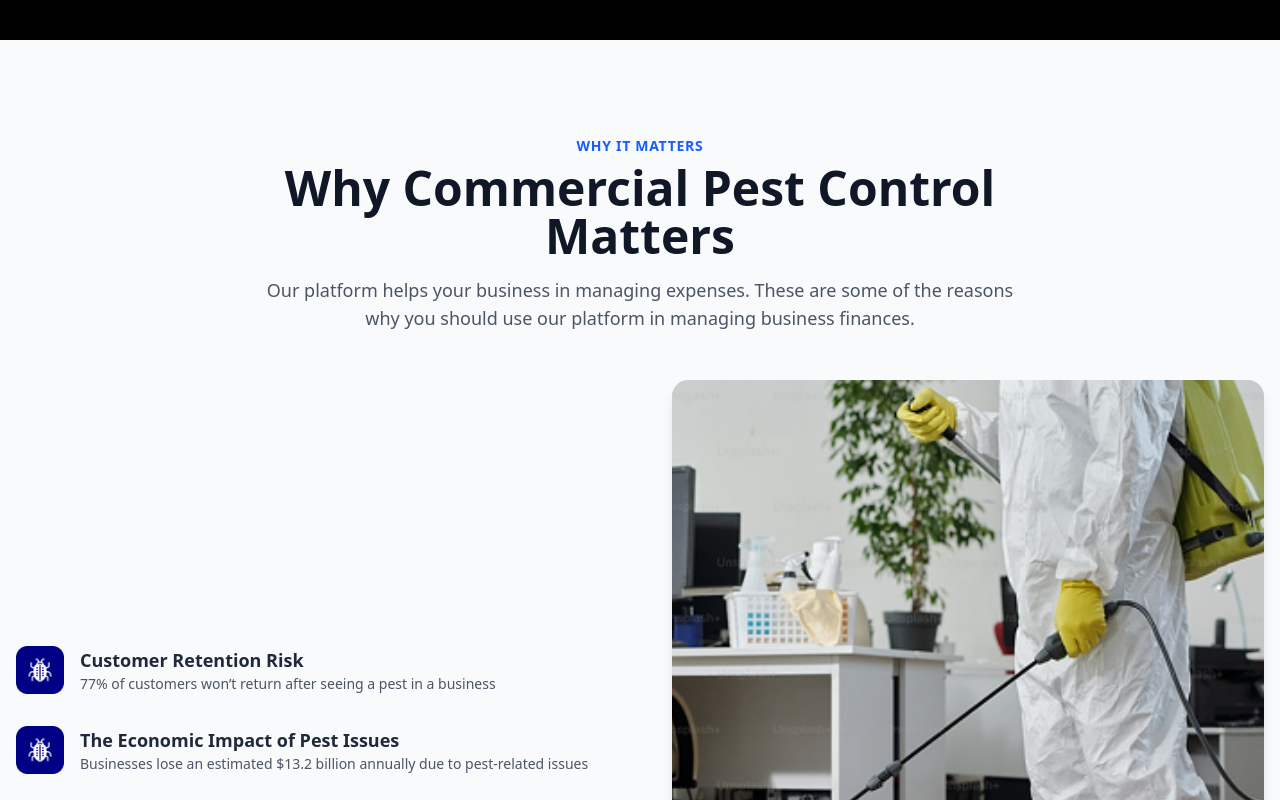
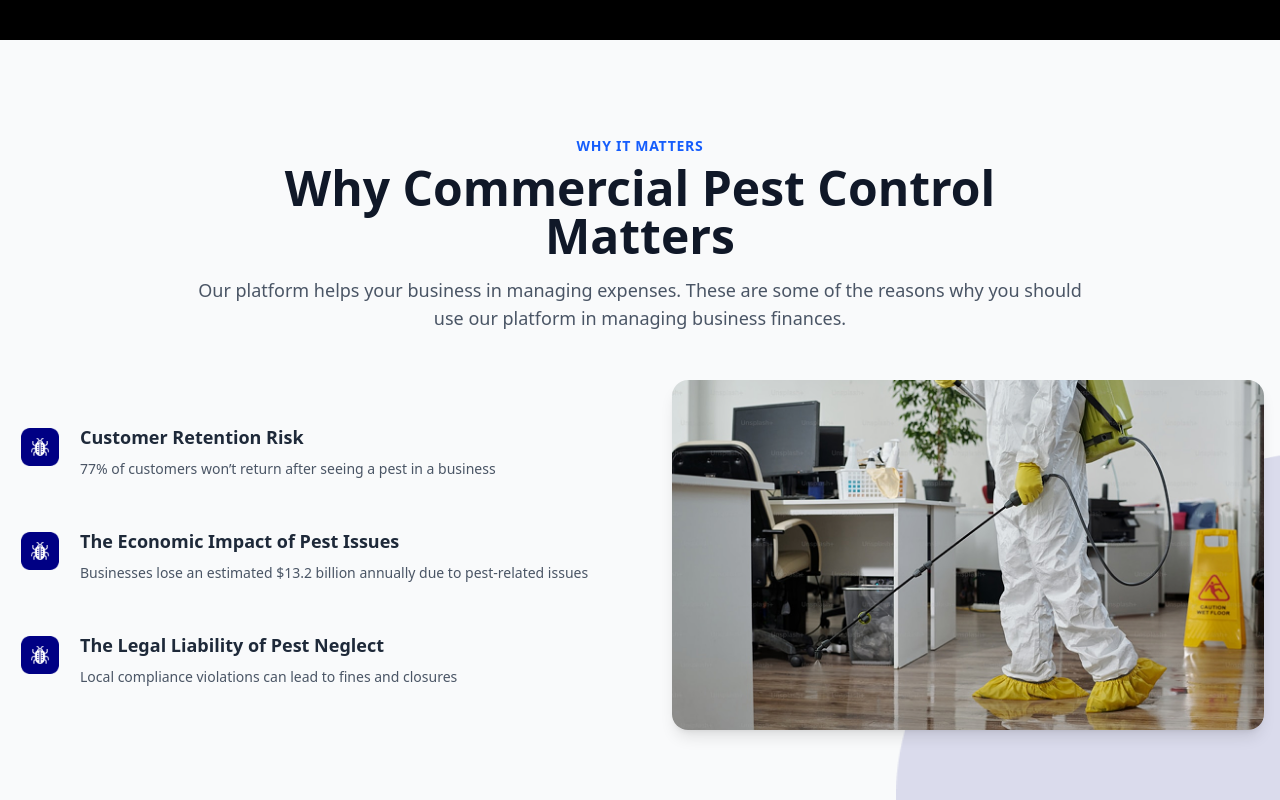
Before and after one commit to Eric-Eddie-Kabutey/a-star-plus, a Next.js app: page /commercial in a window 1280 px wide. Shown: the part 880-1680 px from the top of the page. Built offline with nearby package versions, Linux system fonts and the light colour scheme.

Commit message:
update component

```diff
--- a/components/commercial/home/business-protection.tsx
+++ b/components/commercial/home/business-protection.tsx
@@ -1,12 +1,12 @@
-'use client';
+'use client'
 
-import React from 'react';
-import { motion, Variants } from 'framer-motion';
-import Image from 'next/image';
-import { Button } from '@/components/ui/button';
-import Link from 'next/link';
-import { CheckCircle2 } from 'lucide-react';
-import type { BusinessProtectionData } from '@/types/com/service';
+import React from 'react'
+import { motion, Variants } from '@/components/module/framer-motion'
+import Image from 'next/image'
+import { Button } from '@/components/ui/button'
+import Link from 'next/link'
+import { CheckCircle } from 'lucide-react'
+import type { BusinessProtectionData } from '@/types/com/service'
 
 export function BusinessProtection({
 	tagline,
@@ -17,85 +17,99 @@ export function BusinessProtection({
 	imageUrl,
 	imageAlt,
 }: BusinessProtectionData) {
-
 	const containerVariants: Variants = {
 		hidden: { opacity: 0 },
 		visible: {
 			opacity: 1,
-      transition: { staggerChildren: 0.2 },
+			transition: { staggerChildren: 0.1, delayChildren: 0.2 },
 		},
-  };
-
+	}
 	const itemVariants: Variants = {
-    hidden: { y: 20, opacity: 0 },
+		hidden: { y: 40, opacity: 0 },
 		visible: {
 			y: 0,
 			opacity: 1,
-      transition: { duration: 0.6, ease: 'easeOut' },
+			transition: { type: 'spring', stiffness: 100, damping: 20 },
 		},
-  };
-
+	}
 	const imageVariants: Variants = {
-    hidden: { scale: 0.95, opacity: 0 },
+		hidden: { scale: 0.9, opacity: 0 },
     visible: {
       scale: 1,
       opacity: 1,
-      transition: { duration: 0.8, ease: [0.6, -0.05, 0.01, 0.99] },
+      transition: { duration: 0.8, ease: 'easeOut' },
     },
-  };
+	}
 
 	return (
-    <section className="py-16 md:py-24" style={{ backgroundColor: '#f0f2f5' }}>
-      <div className="container mx-auto px-4">
-        <div className="grid grid-cols-1 lg:grid-cols-2 gap-12 lg:gap-16 items-center">
+		<section className='py-16 md:py-24' style={{ backgroundColor: '#f3f4ff' }}>
+			<div className='container mx-auto px-4'>
+				<motion.div
+					variants={containerVariants}
+					initial='hidden'
+					whileInView='visible'
+					viewport={{ once: true, amount: 0.2 }}>
+					<motion.p
+						variants={itemVariants}
+						className='font-bold uppercase tracking-wider text-sm mb-4'
+						style={{ color: '#5252ff' }}>
+						{tagline}
+					</motion.p>
+					<motion.h2
+						variants={itemVariants}
+						className='text-3xl md:text-4xl lg:text-5xl font-extrabold text-gray-900 leading-tight'>
+						{title}
+					</motion.h2>
+				</motion.div>
 
+				{/* THE FIX: Use 'items-start' to align columns to the top. This makes the image feel taller. */}
+				<div className='grid grid-cols-1 lg:grid-cols-2 gap-12 lg:gap-16 items-start mt-20'>
 					{/* Left Side: Text Content */}
 					<motion.div
 						variants={containerVariants}
-            initial="hidden"
-            whileInView="visible"
-            viewport={{ once: true, amount: 0.2 }}
-          >
-            <motion.p variants={itemVariants} className="text-blue-600 font-bold uppercase tracking-wider text-sm mb-2">
-              {tagline}
-            </motion.p>
-            <motion.h2 variants={itemVariants} className="text-3xl md:text-4xl lg:text-5xl font-bold text-gray-900 leading-tight">
-              {title}
-            </motion.h2>
-            <motion.div variants={itemVariants} className="mt-8">
-              <Button asChild size="lg" className="bg-blue-600 hover:bg-blue-700 text-base md:text-lg py-6 px-8 rounded-full">
+						initial='hidden'
+						whileInView='visible'
+						viewport={{ once: true, amount: 0.2 }}>
+						<motion.div variants={itemVariants} className=''>
+							<Button
+								asChild
+								size='lg'
+								className='bg-indigo-700 hover:bg-indigo-800 text-base py-6 px-8 rounded-full'>
 								<Link href={cta.href}>{cta.text}</Link>
 							</Button>
 						</motion.div>
 
-            <motion.div variants={itemVariants} className="mt-12">
-              <h3 className="text-xl font-bold text-gray-800">{listHeading}</h3>
-              <ul className="mt-6 space-y-4">
+						<motion.div variants={itemVariants} className='mt-12'>
+							<h3 className='text-xl font-bold text-gray-800'>{listHeading}</h3>
+							<ul className='mt-6 space-y-4'>
 								{listItems.map((item, index) => (
-                  <li key={index} className="flex items-center gap-3">
-                    <CheckCircle2 className="w-6 h-6 text-green-500 flex-shrink-0" />
-                    <span className="text-gray-700">{item}</span>
+									<li key={index} className='flex items-center gap-3'>
+										<CheckCircle className='w-6 h-6 text-green-500 flex-shrink-0' />
+										<span className='text-gray-700'>{item}</span>
 									</li>
 								))}
 							</ul>
 						</motion.div>
 					</motion.div>
 
-          {/* Right Side: Image. The grid layout ensures this div stretches to match the height of the left column. */}
+					{/* Right Side: Image */}
 					<motion.div
-            className="relative h-full min-h-[400px] lg:min-h-0 rounded-2xl shadow-lg overflow-hidden"
+						className='relative h-[400px] rounded-2xl shadow-lg overflow-hidden'
             variants={imageVariants}
+            initial="hidden"
+            whileInView="visible"
+            viewport={{ once: true, amount: 0.3 }}
           >
 						<Image
 							src={imageUrl}
 							alt={imageAlt}
 							fill
-              className="object-cover"
-              sizes="(max-width: 1024px) 100vw, 50vw"
+							className='object-fill'
+							sizes='(max-width: 1024px) 100vw, 50vw'
 						/>
 					</motion.div>
 				</div>
 			</div>
 		</section>
-  );
+	)
 }
--- a/components/commercial/home/service.tsx
+++ b/components/commercial/home/service.tsx
@@ -52,7 +52,7 @@ export function Service({
       <div className="container mx-auto px-4 z-10">
         {/* Section Header */}
         <motion.div
-          className="text-center max-w-3xl mx-auto mb-12"
+          className="text-center max-w-4xl mx-auto mb-12"
           initial="hidden"
           whileInView="visible"
           viewport={{ once: true, amount: 0.5 }}
@@ -70,10 +70,11 @@ export function Service({
         </motion.div>
 
         {/* Main Content Grid */}
-        <div className="grid grid-cols-1 lg:grid-cols-2 gap-12 lg:gap-16 items-center">
+         <div className="grid grid-cols-1 lg:grid-cols-2 gap-12 lg:gap-16 items-center">
+
           {/* Left Side: List of Reasons */}
           <motion.div
-            className="space-y-8"
+            className="space-y-12"
             variants={containerVariants}
             initial="hidden"
             whileInView="visible"
@@ -81,10 +82,10 @@ export function Service({
           >
             {reasons.map((reason, index) => (
               <motion.div key={index} className="flex items-start gap-4" variants={itemVariants}>
-                <div className="flex-shrink-0 flex items-center justify-center w-12 h-12 rounded-lg ">
-                  <Image src={reason.icon} alt={reason.title} width={100} height={80} className='w-12 h-12' />
+                <div className="flex-shrink-0 flex items-center justify-center w-12 h-12">
+                  <Image src={reason.icon} alt={reason.title} width={38} height={38} />
                 </div>
-                <div>
+                <div className='flex flex-col gap-2'>
                   <h3 className="text-lg font-bold text-gray-800">{reason.title}</h3>
                   <p className="text-gray-600 text-sm">{reason.description}</p>
                 </div>
@@ -94,7 +95,7 @@ export function Service({
 
           {/* Right Side: Image */}
           <motion.div
-            className="relative aspect-[4/5] rounded-2xl shadow-lg overflow-hidden"
+            className="relative h-[350px] rounded-2xl shadow-lg overflow-hidden"
             variants={imageVariants}
             initial="hidden"
             whileInView="visible"
```
Lines whose indentation alone changed are shown as unchanged.
